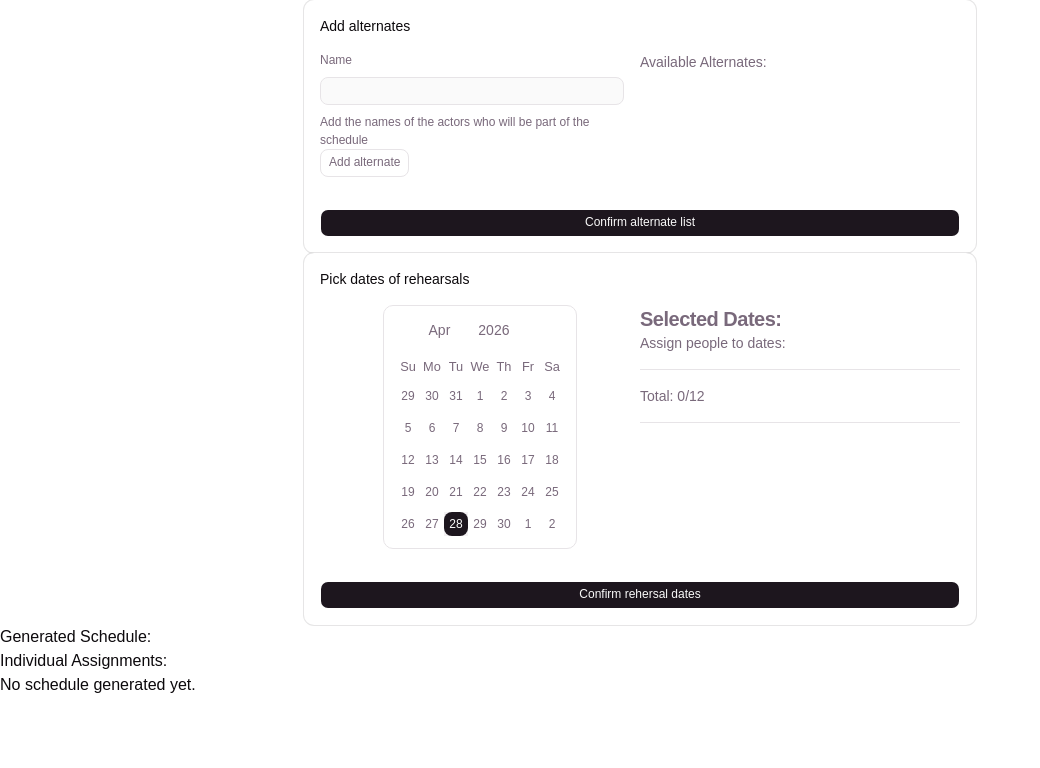
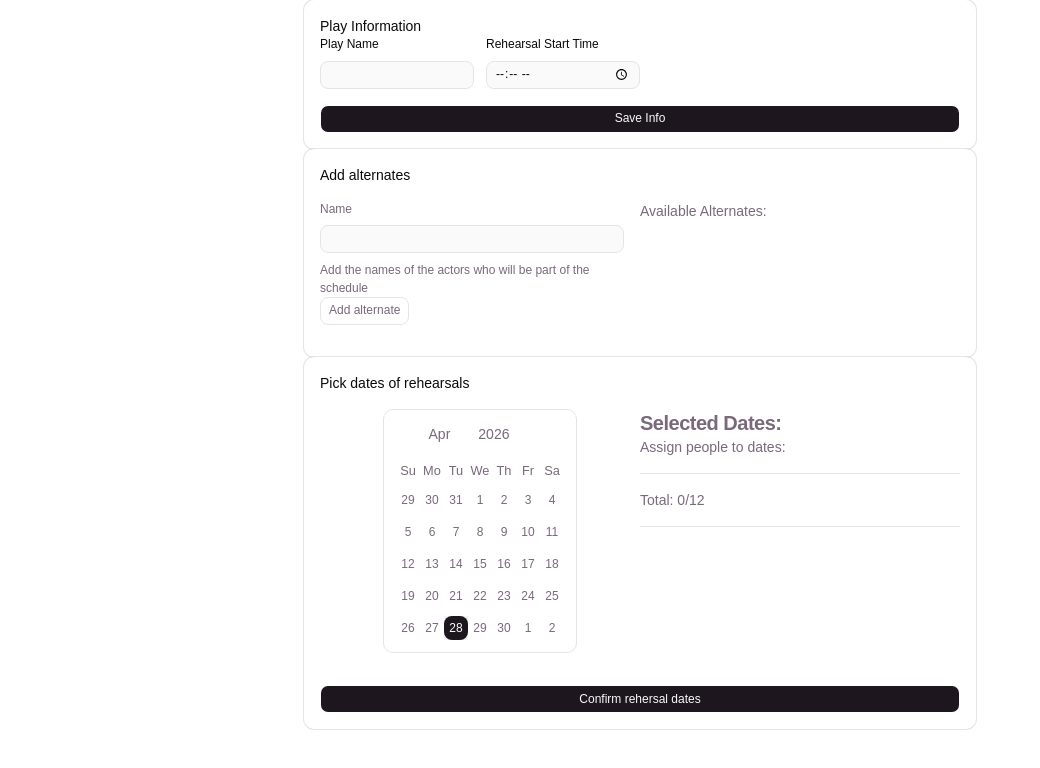
Before and after one commit to SolPistaqio/acting-scheldule, a React (Vite) app: page / in a window 1280 px wide. Shown: the top 768 px of the page, without its empty margins (0-1040 px from the left). Built offline with nearby package versions, Linux system fonts and the light colour scheme; some icons are missing.

Commit message:
calendar buttons

```diff
--- a/package.json
+++ b/package.json
@@ -16,6 +16,7 @@
     "@hugeicons/core-free-icons": "^4.1.1",
     "@hugeicons/react": "^1.1.6",
     "@tailwindcss/vite": "^4.2.1",
+    "add-to-calendar-button-react": "^2.13.9",
     "class-variance-authority": "^0.7.1",
     "clsx": "^2.1.1",
     "date-fns": "^4.1.0",
--- a/src/App.tsx
+++ b/src/App.tsx
@@ -5,6 +5,7 @@ import PeoplePicker from "./components/PeoplePicker"
 // import SlotAssigner from "./components/SlotAssigner"
 import { createAlternateSchedule } from "./utils/createAlternateScheldule"
 import ScheduleDisplay from "./components/SchelduleDisplay"
+import PlayInfoForm from "./components/PlayInfoForm"
 
 function App() {
   const [people, setPeople] = useState<string[]>([])
@@ -14,6 +15,7 @@ function App() {
   const [schedule, setSchedule] = useState<
     { date: Date; person: string }[] | null
   >(null)
+  const [playInfo, setPlayInfo] = useState<{ name: string; rehearsalTime: string } | null>(null)
   const handleGenerateSchedule = () => {
     const schedule = createAlternateSchedule(assignments)
     if (schedule) {
@@ -22,9 +24,12 @@ function App() {
       alert("Failed to generate a valid schedule with the given constraints.")
     }
   }
+
   return (
-    <div className="wrapper">
+    <>
+      <PlayInfoForm setPlayInfo={setPlayInfo} />
       <PeoplePicker onFinalize={(people) => setPeople(people)} />
+
       <Calendar
         onFinalize={(assignments) => {
           setAssignments(assignments)
@@ -34,24 +39,20 @@ function App() {
         assignments={assignments}
         setAssignments={setAssignments}
       />
-
-      <h2>Generated Schedule:</h2>
       <ScheduleDisplay schedule={schedule} />
-      <h2>Individual Assignments:</h2>
-      {schedule ? (
+      {schedule &&
         people.map((person) => {
           const individualSchedule = schedule.filter((s) => s.person === person)
           return (
-            <div key={person}>
-              <h3>{person}</h3>
-              <ScheduleDisplay schedule={individualSchedule} />
-            </div>
+              <ScheduleDisplay
+                schedule={individualSchedule}
+                name={person}
+                playInfo={playInfo}
+                key={person}
+              />
           )
-        })
-      ) : (
-        <p>No schedule generated yet.</p>
-      )}
-    </div>
+        })}
+    </>
   )
 }
 
--- a/src/components/PeoplePicker.tsx
+++ b/src/components/PeoplePicker.tsx
@@ -12,7 +12,7 @@ import {
 import {
   Card,
   CardContent,
-  CardFooter,
+  // CardFooter,
   CardHeader,
   CardTitle,
 } from "@/components/ui/card"
@@ -86,11 +86,11 @@ export default function PeoplePicker({
           <PeopleDisplay people={alternates} handleRemoveAlternate={handleRemoveAlternate} />
         </div>
       </CardContent>
-      <CardFooter>
+      {/* <CardFooter>
         <Button className="w-full" onClick={() => onFinalize(alternates)}>
           Confirm alternate list
         </Button>
-      </CardFooter>
+      </CardFooter> */}
     </Card>
   )
 }
--- /dev/null
+++ b/src/components/PlayInfoForm.tsx
@@ -0,0 +1,71 @@
+import {
+  Field,
+  FieldGroup,
+  FieldLabel,
+  FieldSet,
+} from "@/components/ui/field"
+
+import {
+  Card,
+  CardContent,
+  CardHeader,
+  CardTitle,
+  CardFooter
+} from "@/components/ui/card"
+import { Input } from "@/components/ui/input"
+import { Button } from "./ui/button"
+import { useState } from "react";
+
+export default function PlayInfoForm(
+    { setPlayInfo }: { setPlayInfo: (info: { name: string; rehearsalTime: string }) => void }
+) {
+    const [isInfoSaved, setIsInfoSaved] = useState(false);
+    const handleSubmit = (e: React.FormEvent) => {
+      e.preventDefault()
+      // @ts-expect-error - TypeScript doesn't know about the form fields, so we use FormData to extract them
+      const formData = new FormData(e.currentTarget)
+      const name = formData.get("play-name") as string
+      const rehearsalTime = formData.get("time-of-rehearsal") as string
+      setPlayInfo({ name, rehearsalTime })
+      setIsInfoSaved(true)
+      // const rehearsalTime = formData.get("time-of-rehearsal") as string;
+      // setPlayInfo({ name, rehearsalTime });
+    }
+  return (
+    <Card className="mx-auto w-full max-w-2xl">
+      <form className="w-full" onSubmit={handleSubmit}>
+        <CardHeader>
+          <CardTitle>Play Information</CardTitle>
+        </CardHeader>
+        <CardContent>
+          <FieldSet className="w-full max-w-xs">
+            <FieldGroup>
+              <div className="grid grid-cols-2 gap-3">
+                <Field>
+                  <FieldLabel htmlFor="play-name">Play Name</FieldLabel>
+                  <Input id="play-name" name="play-name" type="text" required />
+                </Field>
+                <Field>
+                  <FieldLabel htmlFor="time-of-rehearsal">
+                    Rehearsal Start Time
+                  </FieldLabel>
+                  <Input
+                    id="time-of-rehearsal"
+                    name="time-of-rehearsal"
+                    type="time"
+                    required
+                  />
+                </Field>
+              </div>
+            </FieldGroup>
+          </FieldSet>
+        </CardContent>
+        <CardFooter className="mt-4">
+          <Button type="submit" className="w-full">
+            {isInfoSaved ? "Update Info" : "Save Info"}
+          </Button>
+        </CardFooter>
+      </form>
+    </Card>
+  )
+}
--- a/src/components/SchelduleDisplay.tsx
+++ b/src/components/SchelduleDisplay.tsx
@@ -1,17 +1,73 @@
-export default function ScheduleDisplay({ schedule }: { schedule: { date: Date, person: string }[] | null }) {
-    if(!schedule) {
-        return null;
+import {
+  Card,
+  CardContent,
+  CardHeader,
+  CardTitle,
+} from "@/components/ui/card"
+
+import { AddToCalendarButton } from "add-to-calendar-button-react"
+
+import  addTimeToString  from "@/utils/addTimeToString"
+
+export default function ScheduleDisplay({
+  schedule,
+  name,
+  playInfo
+}: {
+  schedule: { date: Date; person: string }[] | null,
+    name?: string
+    playInfo?: { name: string; rehearsalTime: string } | null
+}) {
+ const calculateRehersalEndTime = (startTime: string) => {
+   return addTimeToString(startTime, 2, 30)
+  }
+
+  const displayCalendarButton = (name && playInfo?.name && playInfo?.rehearsalTime) ? true : false
+
+  if (!schedule) {
+    return null
   }
   return (
-        <div>
-            <h3>Generated Schedule:</h3>
+    <Card className="mx-auto w-full max-w-2xl">
+      <CardHeader>
+        <CardTitle>
+          {name ? `Generated Schedule for ${name}:` : "Generated Schedule:"}
+        </CardTitle>
+      </CardHeader>
+      <CardContent>
         <ul>
           {schedule.map((slot, index) => (
             <li key={index}>
-                        {slot.date.toDateString()}: {slot.person}
+              <div className="flex items-center gap-2">
+                <div className={displayCalendarButton ? "w-27" : "w-30"}>
+                  {slot.date.toDateString()}
+                </div>
+                <div>{name ? "" : `- ${slot.person}`}</div>
+                {displayCalendarButton ? (
+                  <AddToCalendarButton
+                    // @ts-expect-error - we check for the existence of these fields before rendering the button, so we know they exist
+                    name={`${playInfo.name} Rehearsal`}
+                    options={["Apple", "Google"]}
+                    location="K. Barona iela 130 k-12, Riga, LV-1012, Latvia"
+                    size="2"
+                    startDate={
+                      slot.date.getFullYear().toString() +
+                      "-" +
+                      (slot.date.getMonth() + 1).toString().padStart(2, "0") +
+                      "-" +
+                      slot.date.getDate().toString().padStart(2, "0")
+                    }
+                    // @ts-expect-error - we check for the existence of these fields before rendering the button, so we know they exist
+                    startTime={playInfo.rehearsalTime}
+                    // @ts-expect-error - we check for the existence of these fields before rendering the button, so we know they exist
+                    endTime={calculateRehersalEndTime(playInfo.rehearsalTime)}
+                  />
+                ) : null}
+              </div>
             </li>
           ))}
         </ul>
-        </div>
-    );
+      </CardContent>
+    </Card>
+  )
 }
--- /dev/null
+++ b/src/components/ui/accordion.tsx
@@ -0,0 +1,83 @@
+import * as React from "react"
+import { Accordion as AccordionPrimitive } from "radix-ui"
+
+import { cn } from "@/lib/utils"
+import { HugeiconsIcon } from "@hugeicons/react"
+import { ArrowDown01Icon, ArrowUp01Icon } from "@hugeicons/core-free-icons"
+
+function Accordion({
+  className,
+  ...props
+}: React.ComponentProps<typeof AccordionPrimitive.Root>) {
+  return (
+    <AccordionPrimitive.Root
+      data-slot="accordion"
+      className={cn(
+        "flex w-full flex-col overflow-hidden rounded-md border",
+        className
+      )}
+      {...props}
+    />
+  )
+}
+
+function AccordionItem({
+  className,
+  ...props
+}: React.ComponentProps<typeof AccordionPrimitive.Item>) {
+  return (
+    <AccordionPrimitive.Item
+      data-slot="accordion-item"
+      className={cn("not-last:border-b data-open:bg-muted/50", className)}
+      {...props}
+    />
+  )
+}
+
+function AccordionTrigger({
+  className,
+  children,
+  ...props
+}: React.ComponentProps<typeof AccordionPrimitive.Trigger>) {
+  return (
+    <AccordionPrimitive.Header className="flex">
+      <AccordionPrimitive.Trigger
+        data-slot="accordion-trigger"
+        className={cn(
+          "group/accordion-trigger relative flex flex-1 items-start justify-between gap-6 border border-transparent p-2 text-left text-xs/relaxed font-medium transition-all outline-none hover:underline disabled:pointer-events-none disabled:opacity-50 **:data-[slot=accordion-trigger-icon]:ml-auto **:data-[slot=accordion-trigger-icon]:size-4 **:data-[slot=accordion-trigger-icon]:text-muted-foreground",
+          className
+        )}
+        {...props}
+      >
+        {children}
+        <HugeiconsIcon icon={ArrowDown01Icon} strokeWidth={2} data-slot="accordion-trigger-icon" className="pointer-events-none shrink-0 group-aria-expanded/accordion-trigger:hidden" />
+        <HugeiconsIcon icon={ArrowUp01Icon} strokeWidth={2} data-slot="accordion-trigger-icon" className="pointer-events-none hidden shrink-0 group-aria-expanded/accordion-trigger:inline" />
+      </AccordionPrimitive.Trigger>
+    </AccordionPrimitive.Header>
+  )
+}
+
+function AccordionContent({
+  className,
+  children,
+  ...props
+}: React.ComponentProps<typeof AccordionPrimitive.Content>) {
+  return (
+    <AccordionPrimitive.Content
+      data-slot="accordion-content"
+      className="overflow-hidden px-2 text-xs/relaxed data-open:animate-accordion-down data-closed:animate-accordion-up"
+      {...props}
+    >
+      <div
+        className={cn(
+          "h-(--radix-accordion-content-height) pt-0 pb-4 [&_a]:underline [&_a]:underline-offset-3 [&_a]:hover:text-foreground [&_p:not(:last-child)]:mb-4",
+          className
+        )}
+      >
+        {children}
+      </div>
+    </AccordionPrimitive.Content>
+  )
+}
+
+export { Accordion, AccordionItem, AccordionTrigger, AccordionContent }
--- /dev/null
+++ b/src/utils/addTimeToString.ts
@@ -0,0 +1,10 @@
+export default function addTimeToString(timeStr: string, hoursToAdd: number, minutesToAdd: number) {
+  const [hours, minutes] = timeStr.split(":").map(Number)
+
+  const totalMinutes = hours * 60 + minutes + hoursToAdd * 60 + minutesToAdd
+
+  const newHours = Math.floor(totalMinutes / 60) % 24 // % 24 wraps midnight
+  const newMinutes = totalMinutes % 60
+
+  return `${String(newHours).padStart(2, "0")}:${String(newMinutes).padStart(2, "0")}`
+}
```
Also changed, not shown: 1 other file (tests, documents, lock files or other folders). Lines whose indentation alone changed are shown as unchanged.
